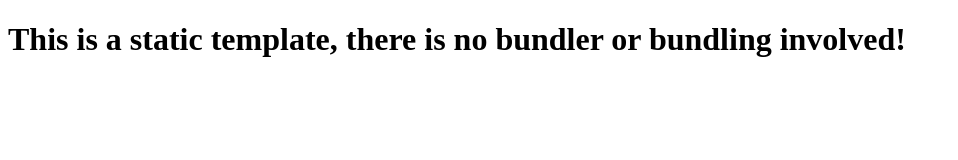
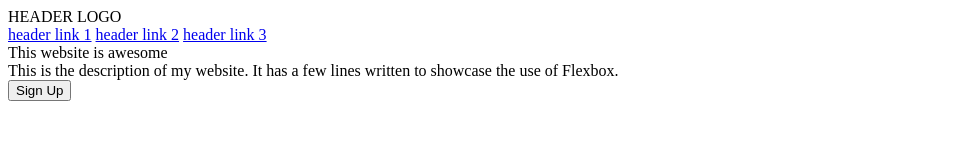
Before and after one commit to selftitledpunk/Landing_Page, a website: page index.html in a window 1280 px wide. Shown: the whole page, without its empty margins (0-958 px from the left). Drawn offline with Linux system fonts and the light colour scheme.

Commit message:
set up header html

```diff
--- a/index.html
+++ b/index.html
@@ -1,12 +1,35 @@
 <!DOCTYPE html>
 <html lang="en">
   <head>
-    <meta charset="UTF-8">
-    <meta name="viewport" content="width=device-width, initial-scale=1.0">
-    <meta http-equiv="X-UA-Compatible" content="ie=edge">
-    <title>Static Template</title>
+    <meta charset="UTF-8" />
+    <meta name="viewport" content="width=device-width, initial-scale=1.0" />
+    <meta http-equiv="X-UA-Compatible" content="ie=edge" />
+    <title>Landing Page</title>
   </head>
   <body>
-    <h1>This is a static template, there is no bundler or bundling involved!</h1>
+    <div class="page">
+      <div class="header">
+        <div class="top-header">
+          <div class="logo">HEADER LOGO</div>
+          <div class="links-header">
+            <a href="#" class="header-link">header link 1</a>
+            <a href="#" class="header-link">header link 2</a>
+            <a href="#" class="header-link">header link 3</a>
+          </div>
+        </div>
+
+        <div class="header-content">
+          <div class="header-title">This website is awesome</div>
+          <div class="header-text">
+            This is the description of my website. It has a few lines written to
+            showcase the use of Flexbox.
+          </div>
+          <div class="header-button">
+            <button>Sign Up</button>
+          </div>
+        </div>
+        <div class="header-img"></div>
+      </div>
+    </div>
   </body>
 </html>
```
Also changed, not shown: style.css (added).
